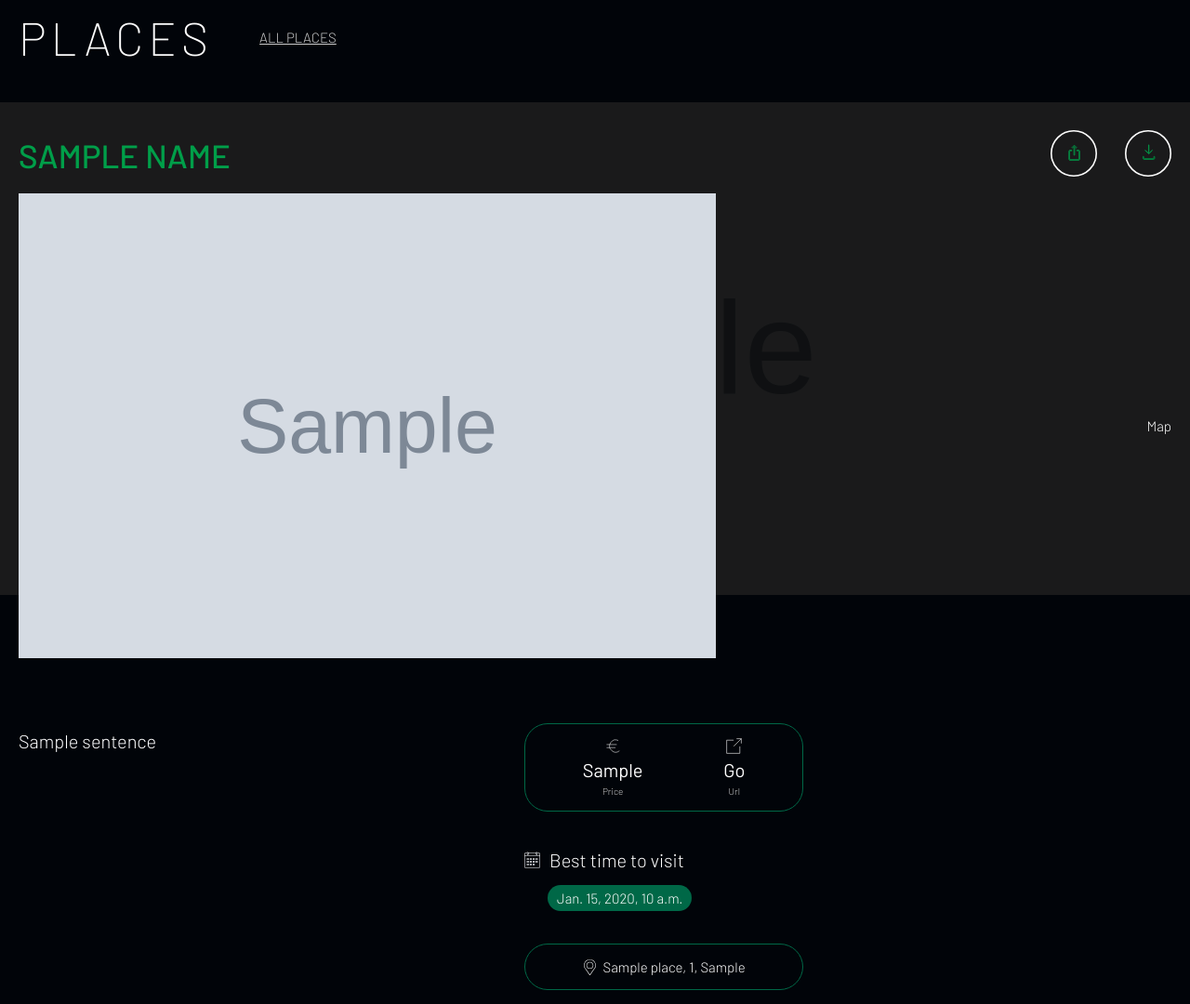
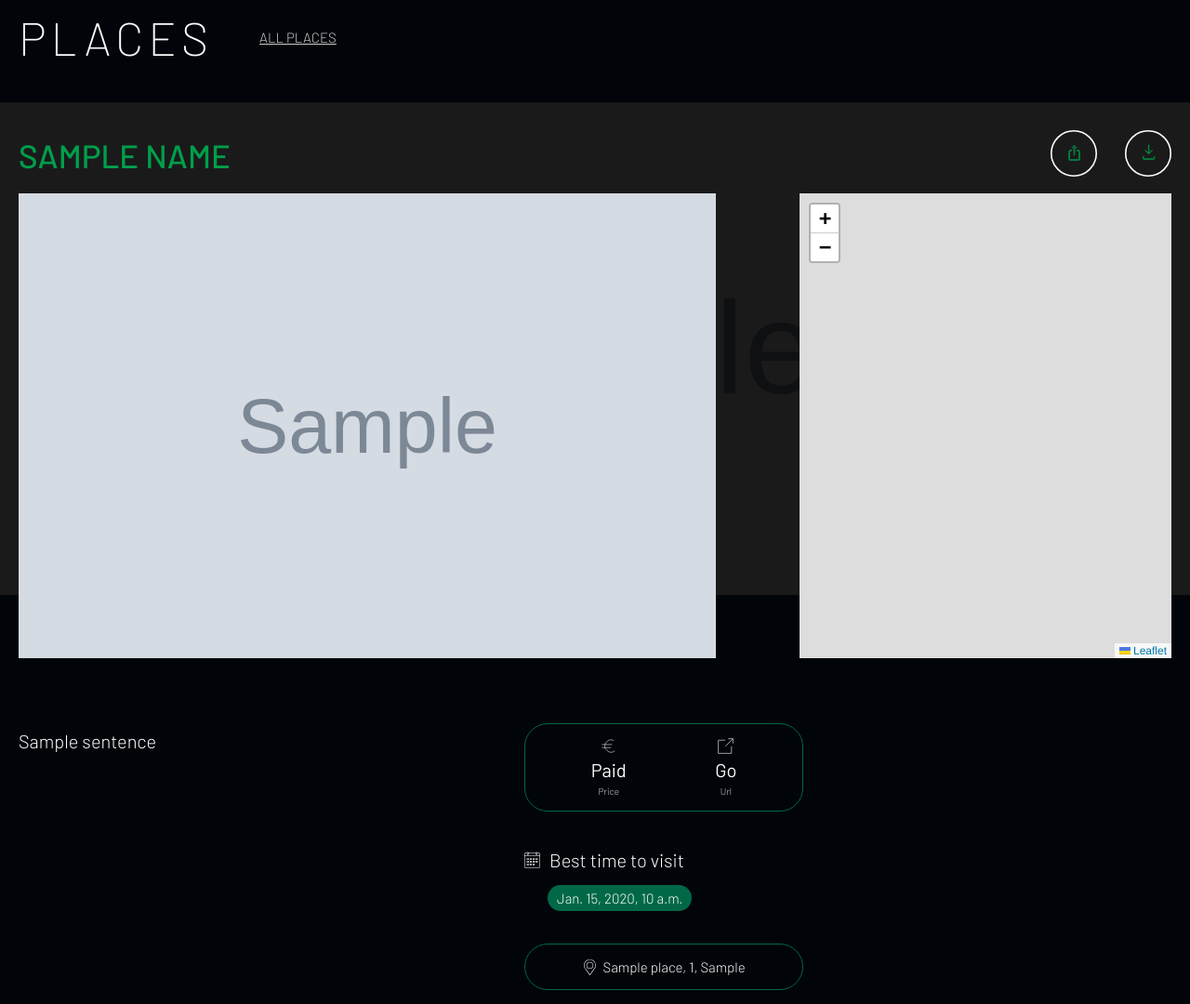
Before and after one commit to dariavarlamovaa/el-in, a Django app: template templates/places/place.html in a window 1280 px wide. Shown: the part 82-1162 px from the top of the page at 93% size. Run offline with Django 5.2, Linux system fonts and the light colour scheme; tables that the repository leaves empty hold one stand-in row (values such as "Sample post"); the template is opened without the code that fills it: values that come from a table or form of the project are taken from there, most other values are stand-ins (such as "Sample title", 1, 10 or a date in 2020); grey boxes marked "Sample" are stand-in pictures.

Commit message:
added Leaflet map, updated translations, updated styles and markups

```diff
--- a/places/services.py
+++ b/places/services.py
@@ -205,7 +205,6 @@ class WeatherAPI:
         url = f'https://api.openweathermap.org/data/2.5/weather?lat={lat}&lon={lon}&appid={api_key}&lang={lang}&units=metric'
         try:
             response = requests.get(url, timeout=3).json()
-            print(response)
             weather_parameter = response['weather'][0]['description'].lower()
             temp = round(response['main']['temp'])
             icon = response['weather'][0]['icon']
--- a/static/places/css/place.css
+++ b/static/places/css/place.css
@@ -70,6 +70,11 @@
 .place-image-main, .map {
     width: 100%;
     height: 100%;
+}
+
+#map {
+    height: 500px;
+    width: 400px;
 }
 
 .place-image-main {
--- a/templates/base/base.html
+++ b/templates/base/base.html
@@ -6,8 +6,9 @@
     <meta charset="UTF-8" name="viewport" content="width=device-width, initial-scale=1">
     <link rel="stylesheet" href="{% static 'base/css/base.css' %}">
     <link rel="icon" type="image/x-con" href="{% static 'base/images/favicon.ico' %}">
+    {% block css %}{% endblock %}
+    {% block leaflet %}{% endblock leaflet %}
     <title>{% block title %}{% endblock %}</title>
-    {% block css %}{% endblock %}
 </head>
 <body>
 <header class="header-main">
--- a/templates/places/place.html
+++ b/templates/places/place.html
@@ -6,7 +6,14 @@
 <link rel="stylesheet" href="{% static 'places/css/place.css' %}">
 {% endblock %}
 
-{% block title %}{{ place.name_eng }}{% endblock %}
+{% block leaflet %}
+<link rel="stylesheet" href="https://unpkg.com/leaflet@1.9.4/dist/leaflet.css"
+      integrity="sha256-p4NxAoJBhIIN+hmNHrzRCf9tD/miZyoHS5obTRR9BMY=" crossorigin=""/>
+<script src="https://unpkg.com/leaflet@1.9.4/dist/leaflet.js"
+        integrity="sha256-20nQCchB9co0qIjJZRGuk2/Z9VM+kNiyxNV1lvTlZBo=" crossorigin=""></script>
+{% endblock leaflet %}
+
+{% block title %}{{ name }}{% endblock %}
 {% block content %}
 <section class="one-place-section">
     <div class="header-place container">
@@ -29,7 +36,7 @@
                          alt="{{ place.image_alt_text }}">
                 </div>
                 <div class="place-on-map">
-                    <p class="map">Map</p>
+                    <div id="map" class="map"></div>
                 </div>
             </div>
         </div>
@@ -46,13 +53,17 @@
                 <div class="price-time">
                     <div class="price-info extra-part-top extra-part">
                         <img src="{% static 'places/images/euro.svg' %}" alt="Euro">
-                        <span class="price price-time-info">{{ place.price }}</span>
-                        <span class="price-tag price-time-tag">Price</span>
+                        {% if place.price == 'Free' %}
+                        <span class="price price-time-info">{% trans "Free" %}</span>
+                        {% else %}
+                        <span class="price price-time-info">{% trans "Paid" %}</span>
+                        {% endif %}
+                        <span class="price-tag price-time-tag">{% trans "Price" %}</span>
                     </div>
                     <div class="external-link extra-part-top extra-part">
                         <img src="{% static 'places/images/external-link.svg' %}" alt="External link">
-                        <a class="url price-time-info" target="_blank" href="{{ place.url }}">Go</a>
-                        <span class="url-tag price-time-tag">Url</span>
+                        <a class="url price-time-info" target="_blank" href="{{ place.url }}">{% trans "Go" %}</a>
+                        <span class="url-tag price-time-tag">{% trans "Url" %}</span>
                     </div>
                 </div>
                 <div class="time-info">
@@ -85,3 +96,38 @@
     </div>
 </section>
 {% endblock %}
+
+{% block script_block %}
+<script>
+    // getting latitude and longitude of the place
+    var latitude = "{{ latitude }}".replace(',', '.')
+    var longitude = "{{ longitude }}".replace(',', '.')
+    var myIcon = L.icon({
+        iconUrl: '../../../static/places/images/round-pushpin.svg',
+        iconSize: [29, 24],
+        popupAnchor: [0, -14]
+    })
+
+    // map init
+    var map = L.map('map').setView([latitude, longitude], 14);
+
+    // osm layer
+
+
+    var Jawg_Dark = L.tileLayer('https://tile.jawg.io/jawg-dark/{z}/{x}/{y}{r}.png?access-token={accessToken}', {
+        attribution: '<a href="https://jawg.io" title="Tiles Courtesy of Jawg Maps" target="_blank">&copy; <b>Jawg</b>Maps</a> &copy; <a href="https://www.openstreetmap.org/copyright">OpenStreetMap</a> contributors',
+        minZoom: 0,
+        maxZoom: 22,
+        accessToken: 'SsGvI1cBUlx6m7qrBwvGWFABDoxJ0sVm4qN7oB1eHlDuTgAA1BfDvF05lMuRkQgs'
+    });
+
+    Jawg_Dark.addTo(map)
+
+    var singleMarker = L.marker([latitude, longitude], {icon: myIcon}).addTo(map)
+    var popup = singleMarker.bindPopup("{{ name }}").openPopup()
+
+    popup.addTo(map)
+
+    L.control.scale().addTo(map)
+</script>
+{% endblock %}
--- a/templates/places/places.html
+++ b/templates/places/places.html
@@ -6,7 +6,7 @@
 <link rel="stylesheet" href="{% static 'places/css/places.css' %}">
 {% endblock %}
 
-{% block title %}Places{% endblock %}
+{% block title %}{% trans "Places" %}{% endblock %}
 
 {% block content %}
 <section class="places-block">
```
Also changed, not shown: places/views.py (+17 -6 lines), locale/fi/LC_MESSAGES/django.po, 1 other file.
